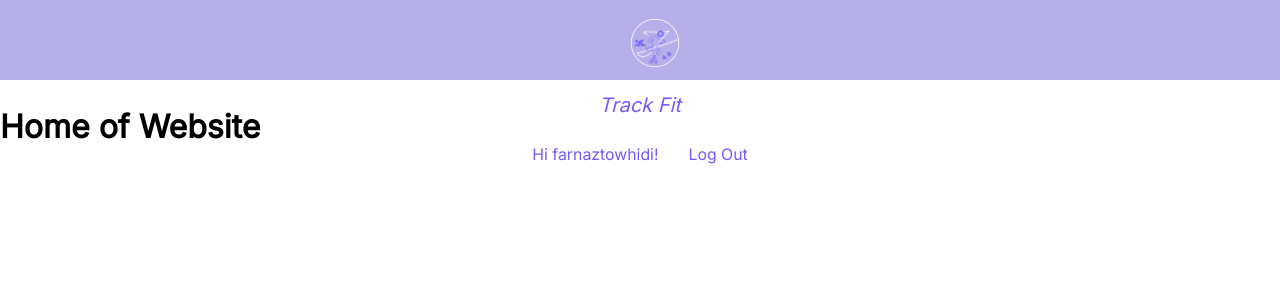
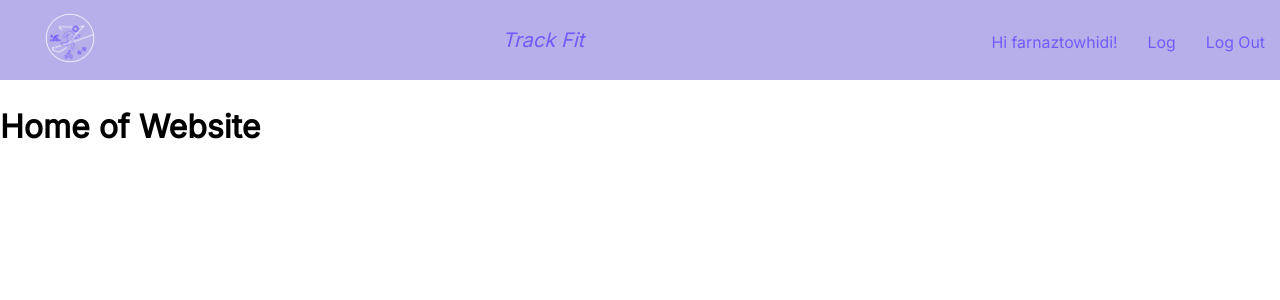
Before and after one commit to aerlikh17/track-fit-app, a Django app: page / in a window 1280 px wide. Shown: the top 300 px of the page. Run offline with Django 4.2, Linux system fonts and the light colour scheme; a user stored in the database is signed in.

Commit message:
fixing html

```diff
--- a/main_app/static/css/style.css
+++ b/main_app/static/css/style.css
@@ -72,10 +72,9 @@ a {
 	padding-top: .5em;
 	padding-bottom: .5em;
 	background-color: #b7afe9;
-    width: 100%
+    width: 100%;
     height: 104px;
 }
-
 
 /* =================================
   Media Queries
@@ -91,6 +90,13 @@ a {
 		width: 100%;
     max-height: 80px;
 		margin: 0 auto;
+	}
+}
+
+@media (min-width: 1024px) {
+	.header {
+		flex-direction: row;
+		justify-content: space-between;
 	}
 }
 
@@ -131,4 +137,4 @@ h4 {
 }
 
 .logUnittd{
-    width:50px
+    width:50px;
--- a/main_app/templates/base.html
+++ b/main_app/templates/base.html
@@ -19,6 +19,7 @@
       <ul class="main-nav">
         {% if user.is_authenticated %}
         <li><a href="">Hi {{ user.get_username }}!</a></li>
+        <li><a href="/clientExercise/1">Log</a></li>
         <li><a href="{% url 'logout' %}">Log Out</a></li>
       {% else %}
         <li><a href="{% url 'signup' %}">Sign Up</a></li>
```
Also changed, not shown: main_app/modelBK.py (deleted, +0 -28 lines).
